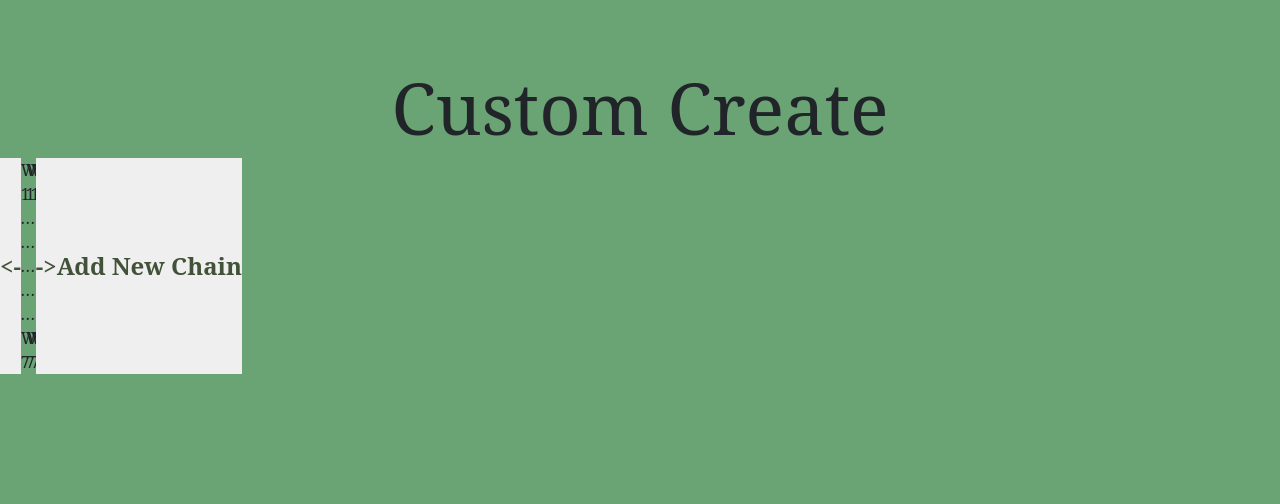
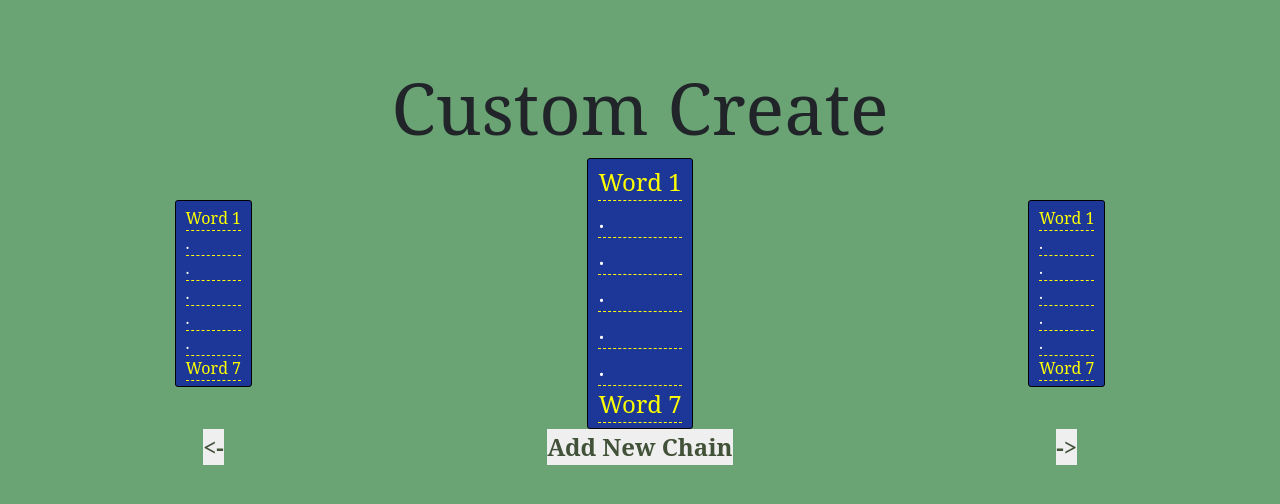
Before and after one commit to swk3st/ChainReaction, a PHP site: page /html/customcreate.html in a window 1280 px wide. Shown: the part 56-560 px from the top of the page. Run offline with PHP 8.4, Linux system fonts and the light colour scheme.

Commit message:
Updated chain design

```diff
--- a/css/gameplay.css
+++ b/css/gameplay.css
@@ -132,15 +132,15 @@ button.big-button:active {
 .chain {
     grid-column: 2 / span 2;
     grid-row: 2 / span 2;
-    font-size: large;
+    font-size: 150%;
 }
 
-table.chain, td.chain {
+/* table.chain, td.chain {
     border: 2px solid black;
     padding: 1px;
     width: 100%;
     height: 100%;
-}
+} */
 
 .guess-selection {
     grid-column: 1 / span 1;
@@ -169,15 +169,57 @@ table.chain, td.chain {
 }
 
 .custom-create-container {
-    display: flex;
-    flex-direction: row;
-    /* justify-content: center; */
-    /* align-items: center; */
-    /* justify-items: space-around; */
+    display: grid;
+    grid-template-columns: 1fr 1fr 1fr;
+    align-items: center;
+    justify-content: center;
+    justify-items: center;
+    height: auto;
 }
 
-.left-select, .middle-select, .right-select {
-    display: inline-block;
-    width: 5px;
-    height: auto;
+.left-select {
+    grid-column: 1 / span 1;
 }
+
+.middle-select {
+    grid-column: 2 / span 1;
+    font-size: 24px;
+}
+
+.right-select {
+    grid-column: 3 / span 1;
+}
+
+/* .left-select, .middle-select, .right-select {
+    border: 2px solid black;
+    padding: 1px;
+    background-color: #1d3798;
+    color: white;
+} */
+
+.chain-table {
+    display: table;
+    background-color: #1d3798;
+    color: white;
+    border: 1px solid black;
+    text-transform: capitalize;
+    border-radius: 3px;
+    padding: 5px 10px;
+}
+
+tr:first-child, tr:last-child {
+    color: yellow;
+}
+
+td {
+    border-top: 1px dashed yellow;
+    border-bottom: 1px dashed yellow;
+}
+
+td:first-child {
+    border-top: none;
+}
+/*
+td:last-child {
+    border-bottom: none;
+} */
--- a/html/customcreate.html
+++ b/html/customcreate.html
@@ -42,8 +42,7 @@
 <a href=#>
 </a>
 <div class="custom-create-container">
-  <button class="direction-button"> <- </button>
-  <div class="left-select">
+  <div class="left-select chain-table">
     <table>
       <tr><td>Word 1</td></tr>
       <tr><td>.</td></tr>
@@ -54,7 +53,7 @@
       <tr><td>Word 7</td></tr>
     </table>
   </div>
-  <div class="left-select">
+  <div class="middle-select chain-table">
     <table>
       <tr><td>Word 1</td></tr>
       <tr><td>.</td></tr>
@@ -65,7 +64,7 @@
       <tr><td>Word 7</td></tr>
     </table>
   </div>
-<div class="right-select">
+  <div class="right-select chain-table">
     <table>
       <tr><td>Word 1</td></tr>
       <tr><td>.</td></tr>
@@ -76,8 +75,9 @@
       <tr><td>Word 7</td></tr>
     </table>
   </div>
+  <button class="direction-button"> <- </button>
+  <button>Add New Chain</button>
   <button class="direction-button"> -> </button>
-<button>Add New Chain</button>
 </div>
 </body>
 </html>
--- a/html/gameplay.html
+++ b/html/gameplay.html
@@ -24,7 +24,7 @@
         <p>Stephen</p>
         <p>Liam</p>
     </div>
-    <div class="chain">
+    <div class="chain chain-table">
         <table>
             <tr><td>Word 1</td></tr>
             <tr><td>.</td></tr>
```
Lines whose indentation alone changed are shown as unchanged.
